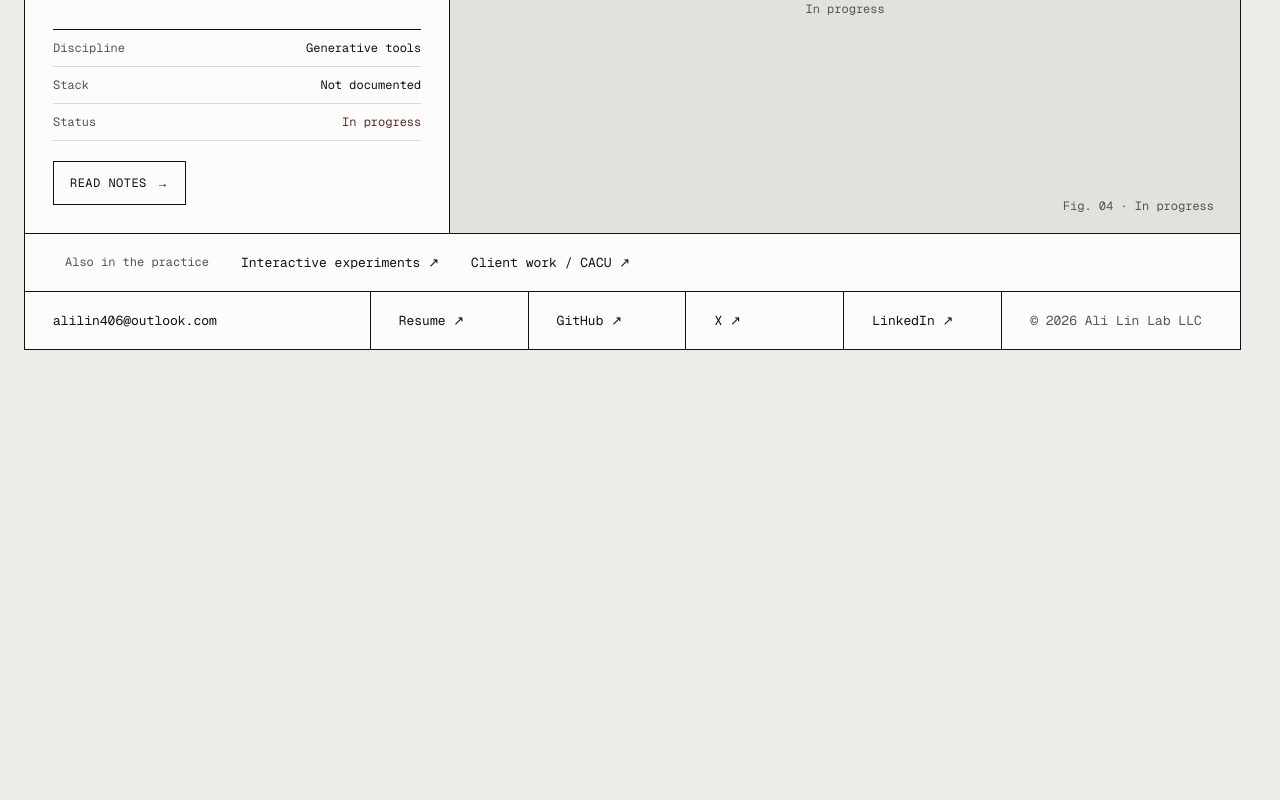
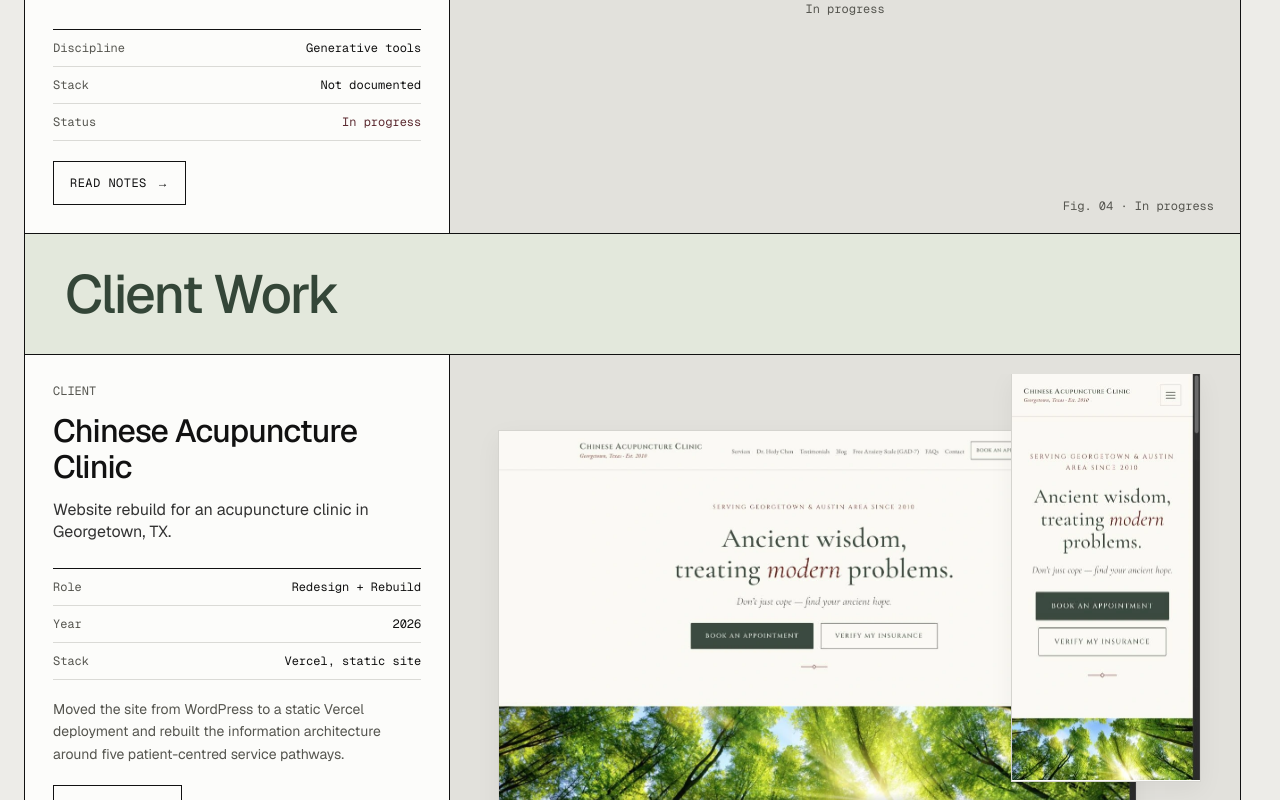
Before and after one commit to AliLin200446/portfolio_website, a Next.js app: page / in a window 1280 px wide. Shown: the part 2000-2800 px from the top of the page. Before the commit the page ends 2374 px from the top, so only its background shows below. Built offline with nearby package versions, Linux system fonts and the light colour scheme.

Commit message:
Add clinic client work block with responsive screenshots

```diff
--- a/app/projects-expanded.css
+++ b/app/projects-expanded.css
@@ -61,3 +61,16 @@
 @media(prefers-reduced-motion:reduce) {html:has(.projects-expanded) { scroll-behavior:auto; }
 .projects-expanded * { transition:none!important; }
 .project-band:is(:hover,:focus-within) .project-media-frame,.project-band:is(:hover,:focus-within) .project-button span { transform:none; } }
+
+/* Client work reuses the selected-work row with a quieter title and action. */
+.client-work-label { padding:32px 40px; border-bottom:1px solid #111; background:#e3e8dc; color:#344638; font-size:clamp(36px,4.2vw,60px); font-weight:500; line-height:1.05; letter-spacing:-.035em; }
+.project-band-client h2 { font-size:clamp(28px,2.5vw,36px); line-height:1.12; }
+.project-band-client .project-band-intro p { font-size:16px; }
+.client-work-description { margin-top:18px; color:var(--ed-muted); font-size:14px; line-height:1.6; }
+.client-media-frame { aspect-ratio:16/11; }
+.client-screenshot { position:absolute; background:var(--ed-bg,#fcfcfa); border:1px solid #d5d4cf; box-shadow:0 8px 24px #0000000d; overflow:hidden; }
+.client-screenshot-desktop { left:6%; top:12%; width:81%; aspect-ratio:16/10; }
+.client-screenshot-mobile { right:5%; bottom:12%; width:24%; aspect-ratio:9/19.5; }
+.client-screenshot img { object-fit:contain; }
+.client-screenshot > span { position:absolute; inset:0; display:grid; place-content:center; padding:12px; text-align:center; color:var(--ed-muted); font:11px/1.5 var(--font-geist-mono),monospace; }
+@media(max-width:760px) { .client-work-label { padding:28px 24px; } }
--- /dev/null
+++ b/components/editorial/ClientProject.tsx
@@ -0,0 +1,37 @@
+import { existsSync } from "node:fs";
+import path from "node:path";
+import Image from "next/image";
+import { Develop } from "@/interaction/components/Develop";
+import ProjectRow from "./ProjectRow";
+
+function Screenshot({ device }: { device: "desktop" | "mobile" }) {
+  const src = `/work/cac/${device}.webp`;
+  const available = existsSync(path.join(process.cwd(), "public", src));
+  return <div className={`client-screenshot client-screenshot-${device}`}>
+    {available ? <Image src={src} alt={`Chinese Acupuncture Clinic website on ${device}`} fill sizes={device === "desktop" ? "(max-width: 760px) 80vw, 50vw" : "(max-width: 760px) 24vw, 15vw"} /> : <span>{device === "desktop" ? "Desktop" : "Mobile"} screenshot forthcoming</span>}
+  </div>;
+}
+
+export default function ClientProject() {
+  return <section className="client-work" aria-labelledby="client-work-title">
+    <h2 id="client-work-title" className="client-work-label">Client Work</h2>
+    <ProjectRow id="clinic-client" className="project-band-client">
+      <div className="project-band-info">
+        <div className="project-band-intro">
+          <span className="project-number">CLIENT</span>
+          <h2 id="clinic-client-title">Chinese Acupuncture Clinic</h2>
+          <p>Website rebuild for an acupuncture clinic in Georgetown, TX.</p>
+        </div>
+        <div className="project-band-details">
+          <dl><div><dt>Role</dt><dd>Redesign + Rebuild</dd></div><div><dt>Year</dt><dd>2026</dd></div><div><dt>Stack</dt><dd>Vercel, static site</dd></div></dl>
+          <p className="client-work-description">Moved the site from WordPress to a static Vercel deployment and rebuilt the information architecture around five patient-centred service pathways.</p>
+          <div className="project-band-actions"><a data-nav-item className="project-button" href="https://cacuclinic.com/" target="_blank" rel="noopener noreferrer">Visit site ↗</a></div>
+        </div>
+      </div>
+      <figure className="project-band-media">
+        <Develop identity="clinic-client" className="project-media-frame client-media-frame"><Screenshot device="desktop" /><Screenshot device="mobile" /></Develop>
+        <figcaption>As delivered, Sep 2026.</figcaption>
+      </figure>
+    </ProjectRow>
+  </section>;
+}
--- /dev/null
+++ b/components/editorial/ProjectRow.tsx
@@ -0,0 +1,6 @@
+import type { ReactNode } from "react";
+
+/** Shared editorial row geometry and hover/focus treatment. */
+export default function ProjectRow({ id, className = "", children }: { id: string; className?: string; children: ReactNode }) {
+  return <article className={`project-band${className ? ` ${className}` : ""}`} id={id} aria-labelledby={`${id}-title`} tabIndex={-1}>{children}</article>;
+}
--- a/components/editorial/ProjectsPanel.tsx
+++ b/components/editorial/ProjectsPanel.tsx
@@ -2,13 +2,15 @@ import { TransitionLink } from "@/interaction/components/ViewTransitions";
 import { Develop } from "@/interaction/components/Develop";
 import Image from "next/image";
 import Link from "next/link";
+import ProjectRow from "./ProjectRow";
+import ClientProject from "./ClientProject";
 import { expandedProjects } from "@/content/projects-expanded";
 
 export default function ProjectsPanel() {
   return <>
     <section className="projects-intro"><h1>I translate visual judgment <em>into systems.</em></h1><p>Design engineer in New York. Real-time graphics, interface engineering, and the instrumentation in between.</p></section>
     <nav className="project-jumps" aria-label="Projects on this page"><span>Index</span>{expandedProjects.map((project, i) => <a key={project.id} href={`#${project.id}`}><span>0{i + 1}</span>{project.name}</a>)}</nav>
-    <section aria-label="Selected work">{expandedProjects.map((project, i) => <article className="project-band" id={project.id} key={project.id} aria-labelledby={`${project.id}-title`} tabIndex={-1}>
+    <section aria-label="Selected work">{expandedProjects.map((project, i) => <ProjectRow id={project.id} key={project.id}>
       <div className="project-band-info">
         <div className="project-band-intro"><span className="project-number">0{i + 1} / {String(expandedProjects.length).padStart(2, "0")} · {project.year}</span><h2 id={`${project.id}-title`} style={{viewTransitionName:`title-${project.id}`}}>{project.name}</h2><p>{project.description}</p></div>
         <div className="project-band-details"><dl><div><dt>Discipline</dt><dd>{project.discipline}</dd></div><div><dt>Stack</dt><dd>{project.stack}</dd></div><div><dt>Status</dt><dd className={project.live ? 'project-live' : 'project-progress'}>{project.status}</dd></div></dl>
@@ -16,7 +18,8 @@ export default function ProjectsPanel() {
         </div>
       </div>
       <figure className={`project-band-media${project.image ? '' : ' is-pending'}`}><Develop identity={project.id} className="project-media-frame">{project.image ? <Image src={project.image} alt={project.alt} fill sizes="(max-width: 760px) 100vw, 65vw" loading="lazy" /> : <div className="project-media-pending"><span>{project.name} / Media forthcoming</span><p>{project.status}</p></div>}</Develop><figcaption>Fig. 0{i + 1}{!project.image && ` · ${project.status}`}</figcaption></figure>
-    </article>)}</section>
-    <div className="projects-more"><span>Also in the practice</span><Link href="/experiments">Interactive experiments ↗</Link><Link href="/work/cacu">Client work / CACU ↗</Link></div>
+    </ProjectRow>)}</section>
+    <ClientProject />
+    <div className="projects-more"><Link href="/experiments">Interactive experiments ↗</Link></div>
   </>;
 }
```
Also changed, not shown: public/work/cac/desktop.webp (added), public/work/cac/mobile.webp (added).
